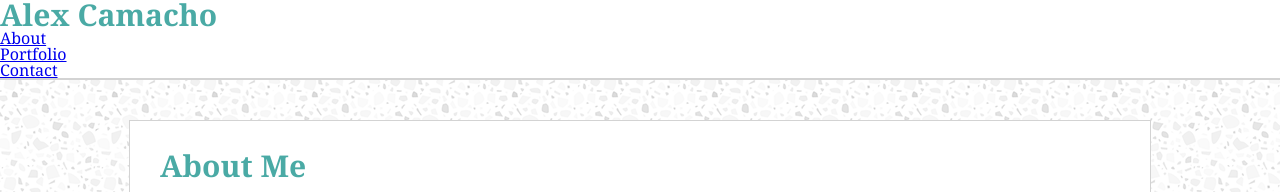
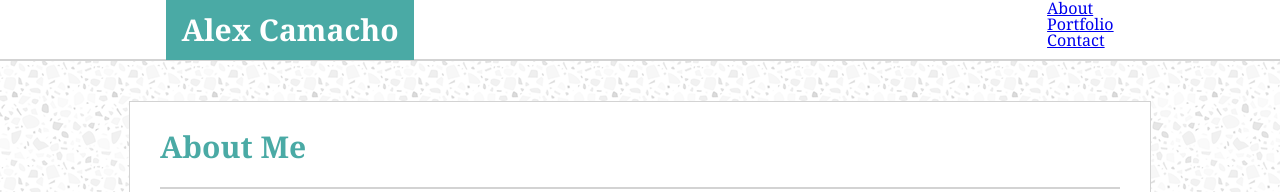
Before and after one commit to acamacho88/Basic-Portfolio, a plain HTML site: page index.html in a window 1280 px wide. Shown: the top 192 px of the page. Drawn offline with Linux system fonts and the light colour scheme.

Commit message:
added styling to name element

```diff
--- a/assets/css/style.css
+++ b/assets/css/style.css
@@ -39,6 +39,7 @@ header {
     border-color: #cccccc;
     font-family: Georgia, Times, 'Times New Roman', serif;
     border-bottom: 2px lightgrey solid;
+    height: 59px;
 }
 
 footer {
@@ -70,3 +71,20 @@ footer p {
     margin-bottom: 40px;
     padding: 30px;
 }
+
+.header-content {
+    margin-left: 13%;
+    margin-right: 13%;
+}
+
+.header-menu {
+    right: 0px;
+    float: right;
+}
+
+.header-content h1 {
+    background-color: #4aaaa5;
+    color: white;
+    padding: 15px;
+    float: left;
+}
--- a/index.html
+++ b/index.html
@@ -6,8 +6,9 @@
     </head>
     <body>
         <header>
+            <div class="header-content">
                 <h1>Alex Camacho</h1>
-            <ul>
+                <ul class="header-menu">
                     <li>
                         <a href="#">About</a>
                     </li>
@@ -18,6 +19,7 @@
                         <a href="contact.html">Contact</a>
                     </li>
                 </ul>
+            </div>
         </header>
         <section id="main-content">
             <h1 class="section-header">About Me</h1>
```
Lines whose indentation alone changed are shown as unchanged.
